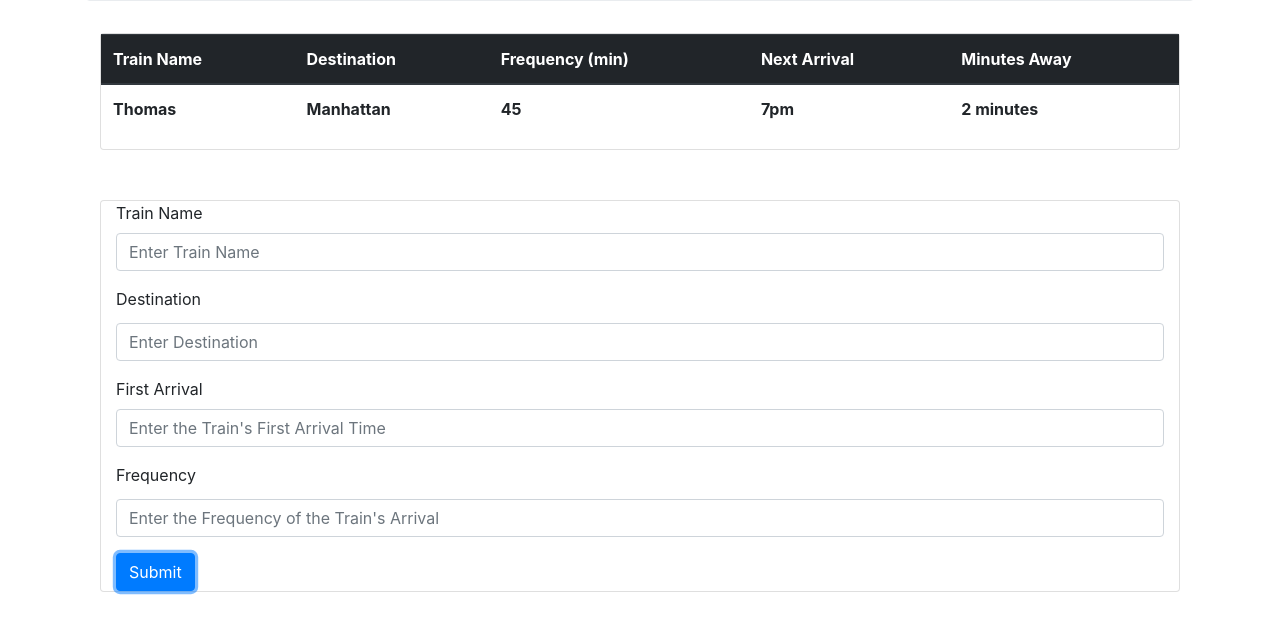
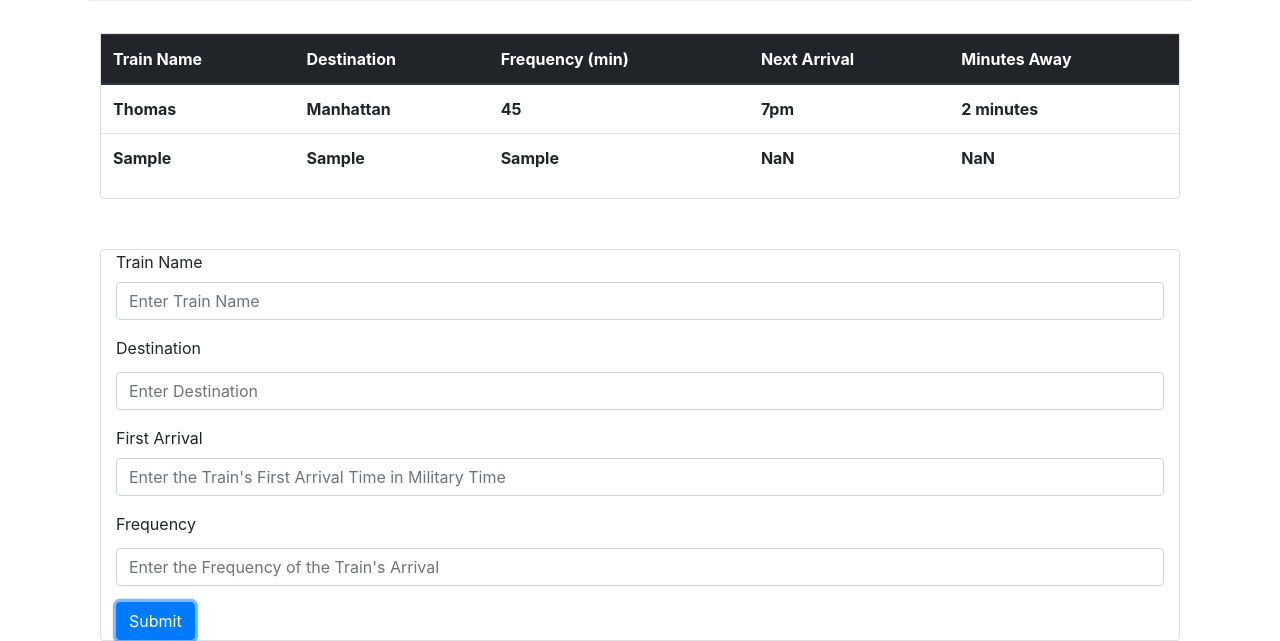
Before and after one commit to oxygenplug/TrainTime, a plain HTML site: page index.html in a window 1280 px wide. Both pictures are taken after typing "Sample", "Sample", "Sample", "Sample" into the empty fields and a click on the button "Submit". Shown: the part 183-824 px from the top of the page. Before the commit the page ends 800 px from the top, so only its background shows below. Drawn offline with nearby package versions, Linux system fonts and the light colour scheme; no server answers.

Commit message:
working on calculating next arrival time and minutes away

```diff
--- a/app.js
+++ b/app.js
@@ -1,18 +1,18 @@
 
 var config = {
   apiKey: "AIzaSyAiVvzFKaP24b7Jsw1mAxp0Gw75kF7nduI",
-    authDomain: "traintime-47b98.firebaseapp.com",
-    databaseURL: "https://traintime-47b98.firebaseio.com",
-    projectId: "traintime-47b98",
-    storageBucket: "",
-    messagingSenderId: "347695350504"
+  authDomain: "traintime-47b98.firebaseapp.com",
+  databaseURL: "https://traintime-47b98.firebaseio.com",
+  projectId: "traintime-47b98",
+  storageBucket: "",
+  messagingSenderId: "347695350504"
 };
 firebase.initializeApp(config);
 
 var database = firebase.database();
 
 // 2. Button for adding Employees
-$("#submitBtn").on("click", function(event) {
+$("#submitBtn").on("click", function (event) {
   event.preventDefault();
 
   // Grabs user input
@@ -41,6 +41,35 @@ $("#submitBtn").on("click", function(event) {
   // Alert
   alert("A New Train Schedule Has Been Added!");
 
+  function calculateArrival() {
+    var aT = $("#arrivalTime").val().trim();
+    var slicedAt = aT.slice(0, 1);
+    var d = new Date;
+    var h = d.getHours();
+    console.log(h);
+    var nextArrival = 0;
+
+    do {
+      slicedAt = slicedAt  + frequency;
+
+    }
+    while(slicedAt < h );
+
+
+  }
+
+  calculateArrival();
+
+  $("#trainDisplayData").append("<tr>" +
+                                "<th>" + trainName + "</th>" +
+                                "<th>" + dest + "</th>" +
+                                "<th>" + frequency +  "</th>" +
+                                "<th>" +  + "</th>" +
+                                "<th>" +  + "</th>"
+                                 +"</tr>")
+
+
+
   // Clears all of the text-boxes
   $("#trainName").val("");
   $("#destination").val("");
@@ -48,8 +77,8 @@ $("#submitBtn").on("click", function(event) {
   $("#frequency").val("");
 });
 
-// 3. Create Firebase event for adding employee to the database and a row in the html when a user adds an entry
-database.ref().on("child_added", function(childSnapshot, prevChildKey) {
+
+database.ref("Trains").on("child_added", function (childSnapshot, prevChildKey) {
 
   console.log(childSnapshot.val());
 
--- a/index.html
+++ b/index.html
@@ -69,7 +69,7 @@
                     </div>
                     <div class="form-group">
                         <label for="firstArrival">First Arrival</label>
-                        <input type="text" class="form-control" id="arrivalTime" placeholder="Enter the Train's First Arrival Time">
+                        <input type="text" class="form-control" id="arrivalTime" placeholder="Enter the Train's First Arrival Time in Military Time">
                     </div>
                     <div class="form-group">
                         <label for="frequency">Frequency</label>
```
